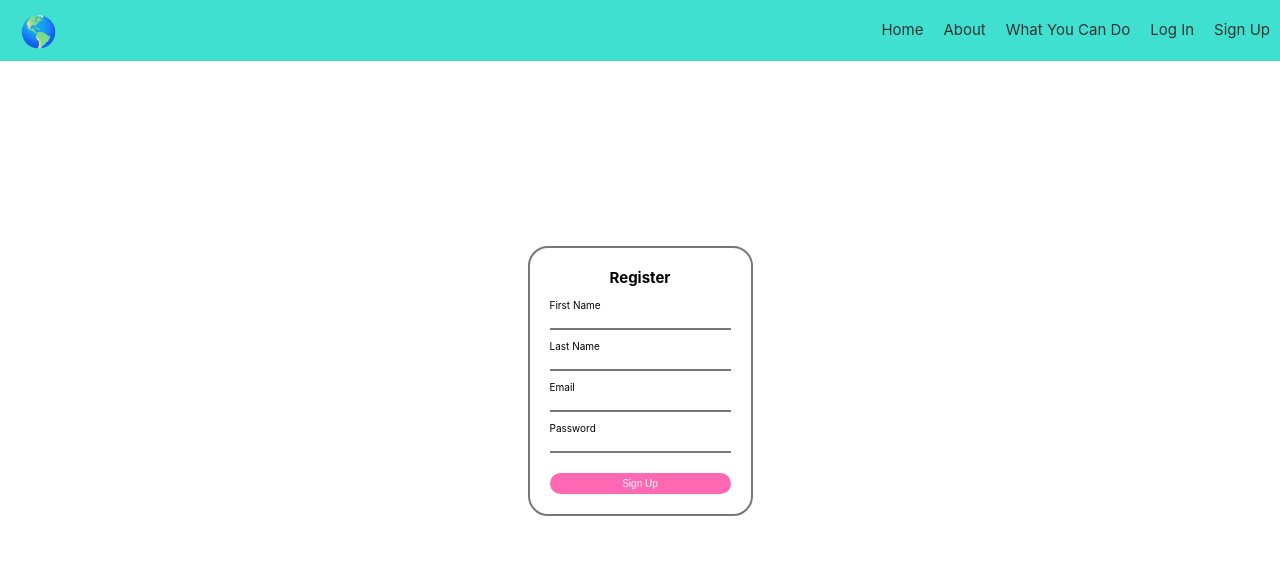
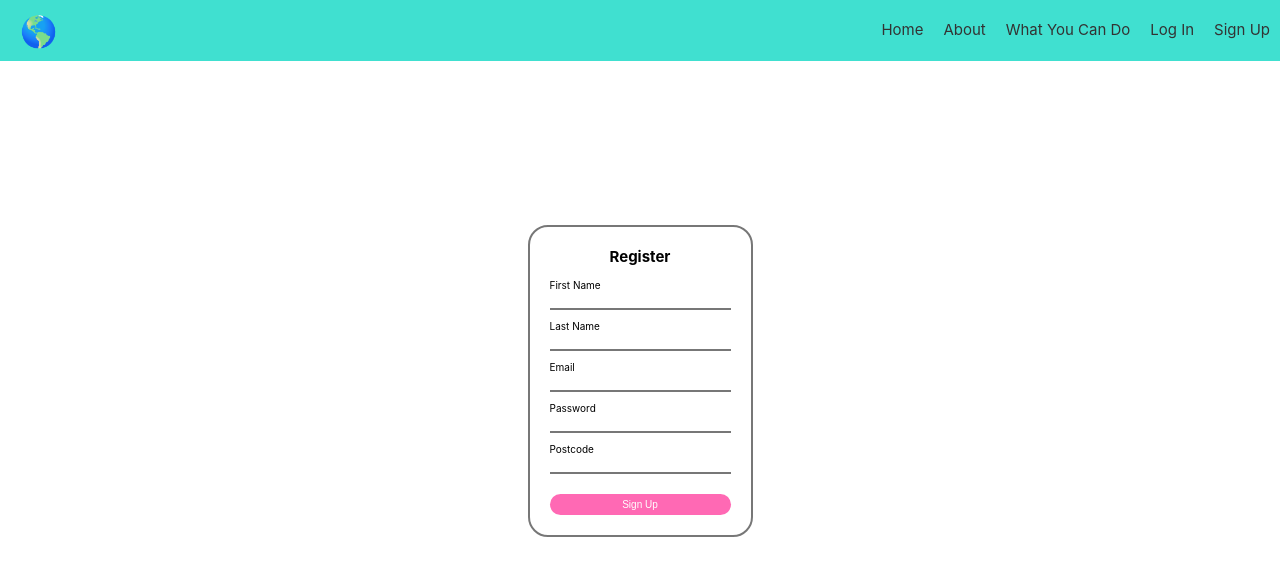
Before and after one commit to TamaraHerrington/EcoWhat, a React (Create React App) app in the folder client/my-app/: page /registration in a window 1280 px wide. Shown: the top 576 px of the page. Built offline with nearby package versions, Linux system fonts and the light colour scheme.

Commit message:
add postcode to field to signup

```diff
--- a/client/my-app/src/components/Registration.js
+++ b/client/my-app/src/components/Registration.js
@@ -9,6 +9,7 @@ const Registration = () => {
     const [lastName, setLastName] = useState("")
     const [email, setEmail] = useState("")
     const [password, setPassword] = useState("")
+    const [postcode, setPostcode] = useState("")
     const [error, setError] = useState(null)
 
     const handleFirstNameChange = (event) => {
@@ -27,6 +28,10 @@ const Registration = () => {
         setPassword(event.target.value)
     }
 
+    const handlePostcodeChange = (event) => {
+        setPostcode(event.target.value)
+    }
+
     const handleSubmit = (event) => {
         event.preventDefault()
 
@@ -34,7 +39,8 @@ const Registration = () => {
             "firstName": firstName,
             "lastName": lastName,
             "email": email,
-            "password": password
+            "password": password,
+            "postcode": postcode
         }
 
         fetch("http://localhost:8080/api/users",
@@ -76,6 +82,9 @@ const Registration = () => {
                     <label forHtml="password">Password</label>
                     <input type="password" id="password" value={password} required onChange={handlePasswordChange}/>
 
+                    <label forHtml="postcode">Postcode</label>
+                    <input type="text" id="postcode" value={postcode} required onChange={handlePostcodeChange}/>
+
                     <input className="signup-btn" type="submit" value="Sign Up"/>
 
                     {(() => {
```
